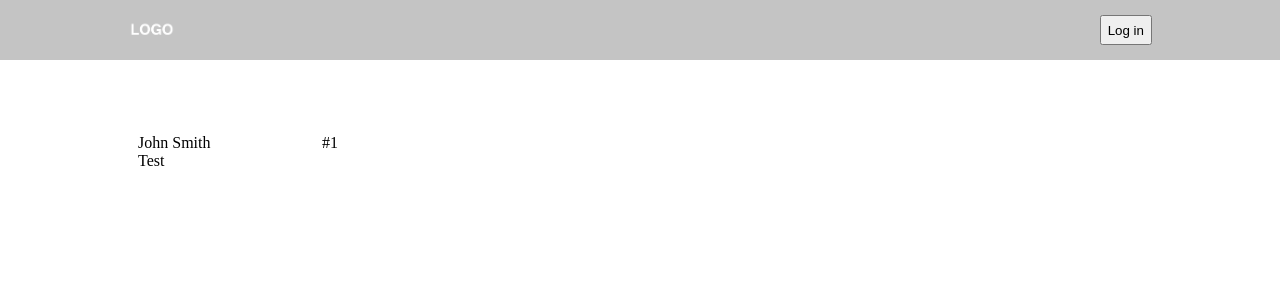
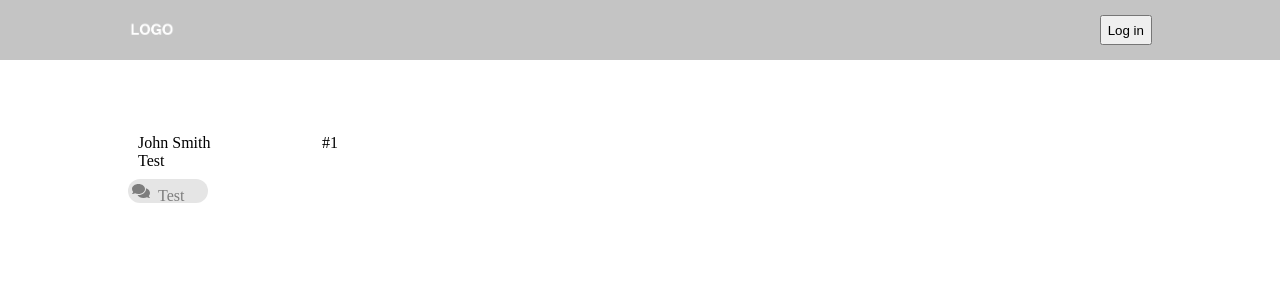
Before and after one commit to AJUnsworth/Assignment3AIP, a React (Create React App) app in the folder client/: page / in a window 1280 px wide. Shown: the top 300 px of the page. Built offline with nearby package versions, Linux system fonts and the light colour scheme.

Commit message:
Add Reaction Counter with Font Awesome Packages

```diff
--- a/client/package.json
+++ b/client/package.json
@@ -3,6 +3,9 @@
   "version": "0.1.0",
   "private": true,
   "dependencies": {
+    "@fortawesome/fontawesome-svg-core": "^1.2.21",
+    "@fortawesome/free-solid-svg-icons": "^5.10.1",
+    "@fortawesome/react-fontawesome": "^0.1.4",
     "axios": "^0.19.0",
     "react": "^16.9.0",
     "react-dom": "^16.9.0",
--- a/client/src/App.js
+++ b/client/src/App.js
@@ -2,6 +2,7 @@ import React from 'react';
 import { Navbar } from './components/Navbar';
 import { LeaderboardMember } from './components/LeaderboardMember';
 import { ContentFrame } from './components/ContentFrame';
+import { ReactionCounter } from './components/ReactionCounter';
 
 function App() {
   return (
@@ -9,6 +10,7 @@ function App() {
       <Navbar/>
       <ContentFrame>
         <LeaderboardMember/>
+        <ReactionCounter/>
       </ContentFrame>
 
     </div>
--- /dev/null
+++ b/client/src/components/ReactionCounter.css
@@ -0,0 +1,11 @@
+.reactionCounter {
+    height: 24px;
+    width: 80px;
+    background-color: #E5E5E5;
+    border-radius: 12px;
+}
+
+.elementSpacing {
+    padding: 4px;
+    color: #7D7D7D;
+}
--- /dev/null
+++ b/client/src/components/ReactionCounter.js
@@ -0,0 +1,15 @@
+import React from 'react';
+import './ReactionCounter.css';
+import { FontAwesomeIcon } from '@fortawesome/react-fontawesome'
+import { faComments } from '@fortawesome/free-solid-svg-icons'
+
+export class ReactionCounter extends React.Component {
+    render() {
+        return (
+            <div class="reactionCounter">
+                <FontAwesomeIcon icon={faComments} className="elementSpacing"/>
+                <label className="elementSpacing">Test</label>
+            </div>
+        );
+    }
+}
```
Also changed, not shown: 1 other file (tests, documents, lock files or other folders).
